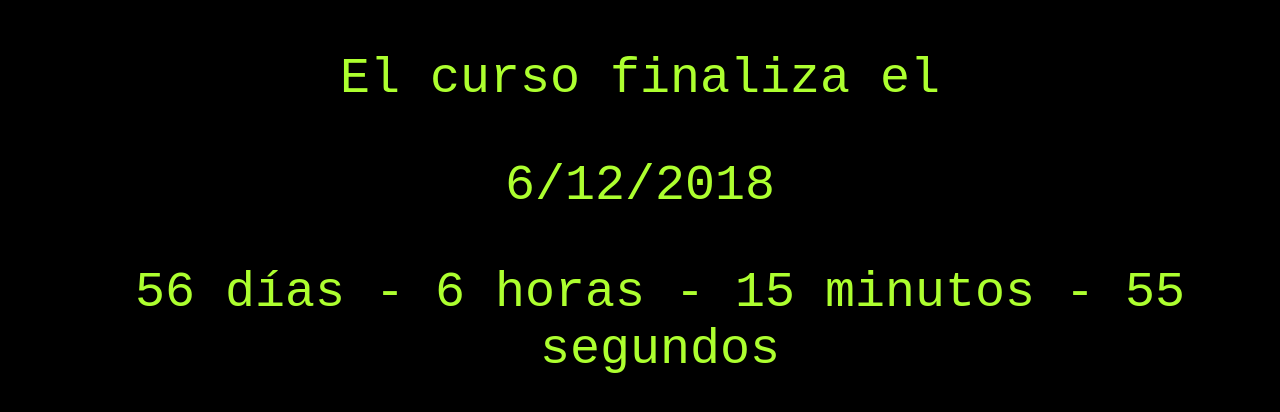
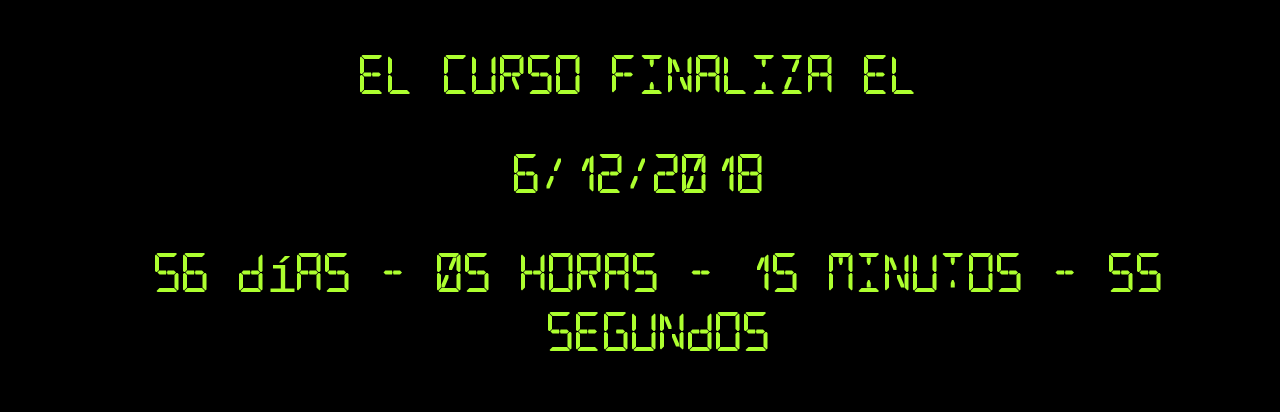
Before and after one commit to Fictizia/Curso-JS-Avanzado-para-desarrolladores-Front-end_ed3, a plain HTML site: page ejercicios_Sergio/Clase08_deadline/deadline.html in a window 1280 px wide. Drawn offline with Linux system fonts and the light colour scheme.

Commit message:
mejora ejercicio contador

```diff
--- a/ejercicios_Sergio/Clase08_deadline/deadline.html
+++ b/ejercicios_Sergio/Clase08_deadline/deadline.html
@@ -7,6 +7,12 @@ Los datos horarios siempre deben mostrarse con dos dígitos, añadiendo un cero
 
 <head>
     <script>
+	function addZero(number){
+		if (number < 10) {
+			number = "0" + number;
+		};
+		return number;
+	}
             setInterval(
                 function countdown(){
                     // Get now in milliseconds
@@ -22,9 +28,14 @@ Los datos horarios siempre deben mostrarse con dos dígitos, añadiendo un cero
                     let totalMinsLeft = parseInt(totalSecsLeft / 60);
                     let totalHoursLeft = parseInt(totalMinsLeft / 60);
                     let daysLeft = parseInt(totalHoursLeft / 24);
-                    let hoursLeft = parseInt(totalHoursLeft - (daysLeft * 24));
+                    let hoursLeft = parseInt(totalHoursLeft - (daysLeft * 24) - 1);
                     let minsLeft = parseInt(totalMinsLeft - (totalHoursLeft * 60));
                     let secsLeft = parseInt(totalSecsLeft - (totalMinsLeft * 60));
+
+					daysLeft = addZero(daysLeft);
+					hoursLeft = addZero(hoursLeft);
+					minsLeft = addZero(minsLeft);
+					secsLeft = addZero(secsLeft);
 
                     // print the results on the HTML
                     document.getElementById("end-date").innerHTML= `${courseEndEs}`;
@@ -32,18 +43,24 @@ Los datos horarios siempre deben mostrarse con dos dígitos, añadiendo un cero
                     document.getElementById("counter-hours").innerHTML= `${hoursLeft} horas - `;
                     document.getElementById("counter-mins").innerHTML= `${minsLeft} minutos - `;
                     document.getElementById("counter-secs").innerHTML= `${secsLeft} segundos`;
+
                 }
              , 1000);
             countdown();
     </script>
     <style>
+
+	@font-face {
+		font-family: counter;
+		src: url('digital_counter_7/digital_counter_7.ttf');
+	}
         body {
             background: black;
         }
         .counter {
             color: greenyellow;
             font-size: 50px;
-            font-family: 'Courier New', Courier, monospace;
+            font-family: 'counter', 'Courier New', Courier, monospace;
             text-align: center;
         }
         .counter-time ul li {
```
Also changed, not shown: ejercicios_Sergio/Clase08_deadline/digital_counter_7/digital_counter_7.ttf (added).
